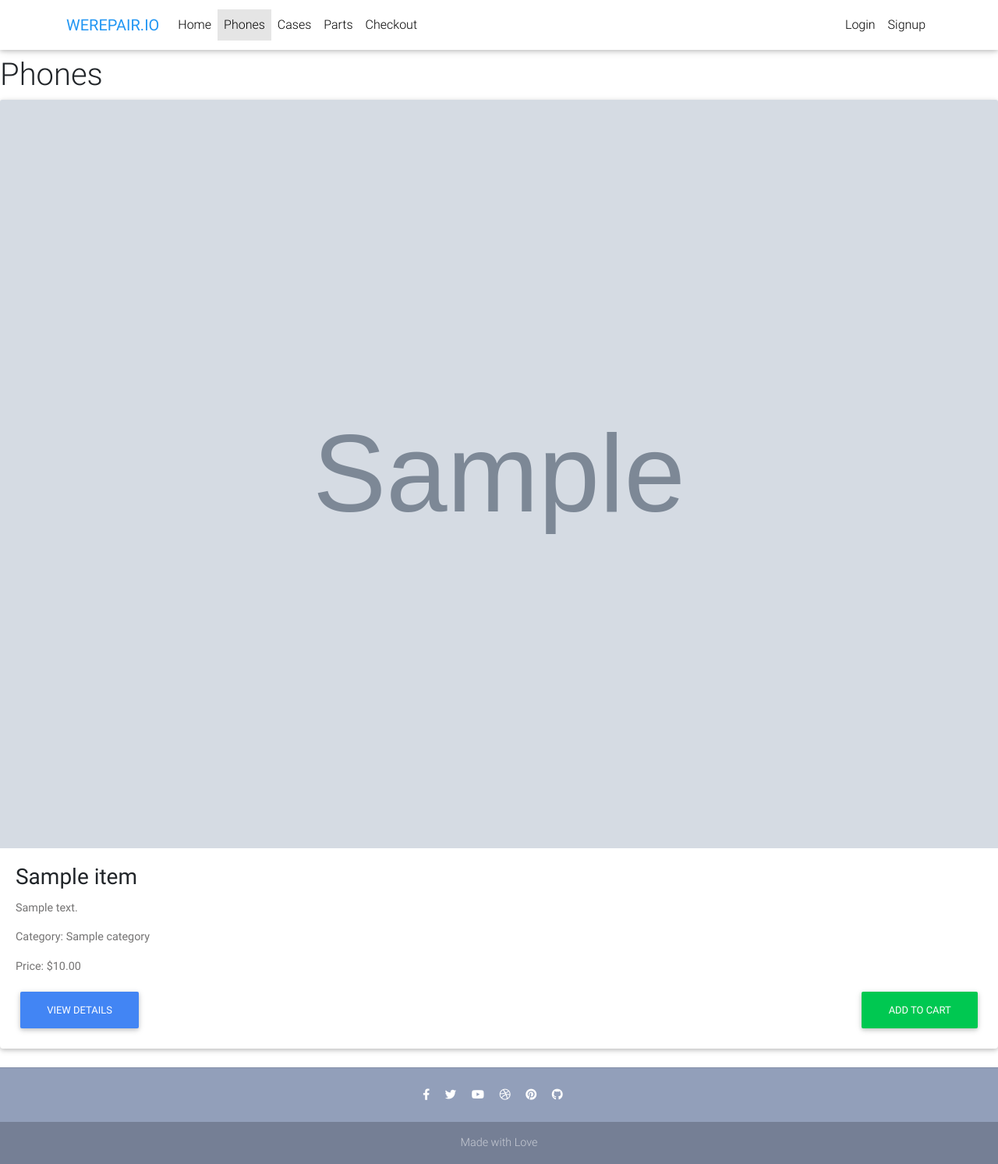
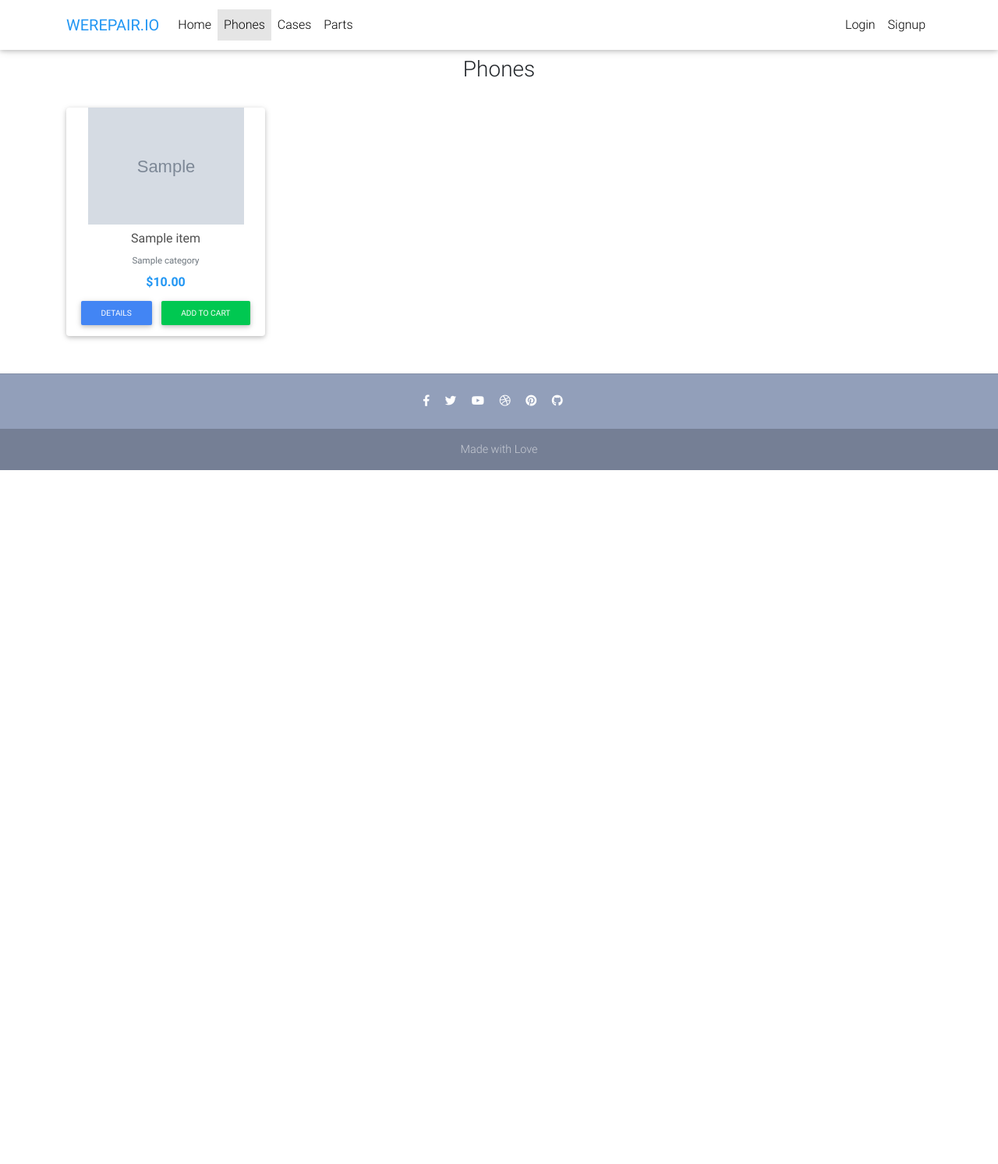
Before and after one commit to EmanuelCaires/twobrothers, a Django app: page /phones/ in a window 1280 px wide. Shown: the whole page at 78% size. After the commit the page ends 603 px from the top, so only its background shows below. Run offline with Django 5.2, Linux system fonts and the light colour scheme; tables that the repository leaves empty hold one stand-in row (values such as "Sample post"); grey boxes marked "Sample" are stand-in pictures; parts of the project's set-up code (start-up, migrations or seed data) failed here and were passed over; some libraries are stand-ins or nearby versions.

Commit message:
`Refactored templates and models for product listing and navigation`

```diff
--- a/core/models.py
+++ b/core/models.py
@@ -34,7 +34,7 @@
     image = models.ImageField(default="default_category.jpg", blank=True, null=True)
 
     def __str__(self):
-        return self.title
+        return str(self.title) if self.title else "Unnamed Category"
 
     def get_absolute_url(self):
         return reverse("core:product", kwargs={'slug': self.slug})
--- a/templates/navbar.html
+++ b/templates/navbar.html
@@ -33,10 +33,12 @@
           <li class="nav-item {% if request.path == '/replacement-parts/' %}active{% endif %}">
             <a class="nav-link waves-effect" href="{% url 'core:replacement-parts' %}">Parts</a>
           </li>
+          {% if request.user.is_authenticated %}
           <li class="nav-item">
             <a class="nav-link waves-effect" href="{% url 'core:checkout' %}">
             Checkout</a>
           </li>
+          {% endif %}
         </ul>
 
         <!-- Right -->
--- a/templates/product_list.html
+++ b/templates/product_list.html
@@ -4,37 +4,51 @@
 {% block title %}{{ category_title|default:"Products" }}{% endblock %}
 
 {% block content %}
-<h1>{{ category_title|default:"Products" }}</h1>
+<!-- Products -->
+<section class="mb-4">
+  <div class="container">
+    <div class="row">
+      <div class="col-12 mb-4">
+        <h3 class="text-center">{{ category_title|default:"Our Products" }}</h3>
+      </div>
+    </div>
+    <div class="row">
+      {% for item in items %}
+            <div class="col-lg-3 col-md-4 col-sm-6 mb-4">
+              <div class="card h-100">
+                <div class="view overlay" style="height: 150px; overflow: hidden;">
+                  {% if item.image %}
+                  <img src="{{ item.image.url }}" class="card-img-top" style="height: 100%; width: 100%; object-fit: contain;" loading="lazy" alt="{{ item.name }}">
+                  {% else %}
+                  <img src="{% static 'images/default-product.jpg' %}" class="card-img-top" style="height: 100%; width: 100%; object-fit: contain;" loading="lazy" alt="Default product image">
+                  {% endif %}
+                  <a href="{{ item.get_absolute_url }}">
+                    <div class="mask rgba-white-slight"></div>
+                  </a>
+                </div>
 
-<!-- Product List -->
-{% if items %}
-    <div class="product-list">
-        {% for item in items %}
-            <div class="product-item card mb-3">
-                {% if item.image %}
-                    <a href="{{ item.get_absolute_url }}">
-                        <img src="{{ item.image.url }}" class="card-img-top" alt="{{ item.name }}">
-                    </a>
-                {% endif %}
-                <div class="card-body">
-                    <h3 class="card-title">{{ item.name }}</h3>
-                    <p class="card-text">{{ item.description }}</p>
-                    <p class="card-text">Category: {{ item.category.title|capfirst }}</p>
-                    <p class="card-text">
-                        Price: ${{ item.price }}
-                        {% if item.discount_price %}
-                            <span class="text-danger">Discounted Price: ${{ item.discount_price }}</span>
-                        {% endif %}
-                    </p>
-                    <div class="d-flex justify-content-between">
-                        <a href="{{ item.get_absolute_url }}" class="btn btn-primary">View Details</a>
-                        <a href="{{ item.get_add_to_cart_url }}" class="btn btn-success">Add to Cart</a>
-                    </div>
+                <div class="card-body p-2 text-center">
+                  <h6 class="card-title mb-2">
+                    <a href="{{ item.get_absolute_url }}" class="dark-grey-text">{{ item.name }}</a>
+                  </h6>
+                  <p class="card-text mb-2">
+                    <small class="text-muted">{{ item.category.title|capfirst }}</small>
+                  </p>
+                  <h6 class="font-weight-bold blue-text mb-2">
+                    ${{ item.discount_price|default:item.price }}
+                  </h6>
+                  <div class="d-flex justify-content-center gap-2">
+                    <a href="{{ item.get_absolute_url }}" class="btn btn-primary btn-sm">Details</a>
+                    <a href="{{ item.get_add_to_cart_url }}" class="btn btn-success btn-sm">Add to Cart</a>
+                  </div>
                 </div>
+              </div>
             </div>
         {% endfor %}
     </div>
-{% else %}
-    <p>No products available in this category.</p>
-{% endif %}
+  </section>
+
+  {% if not items %}
+    <p class="text-center">No products available in this category.</p>
+  {% endif %}
 {% endblock %}
```
Also changed, not shown: templates/home.html (+27 -43 lines).
